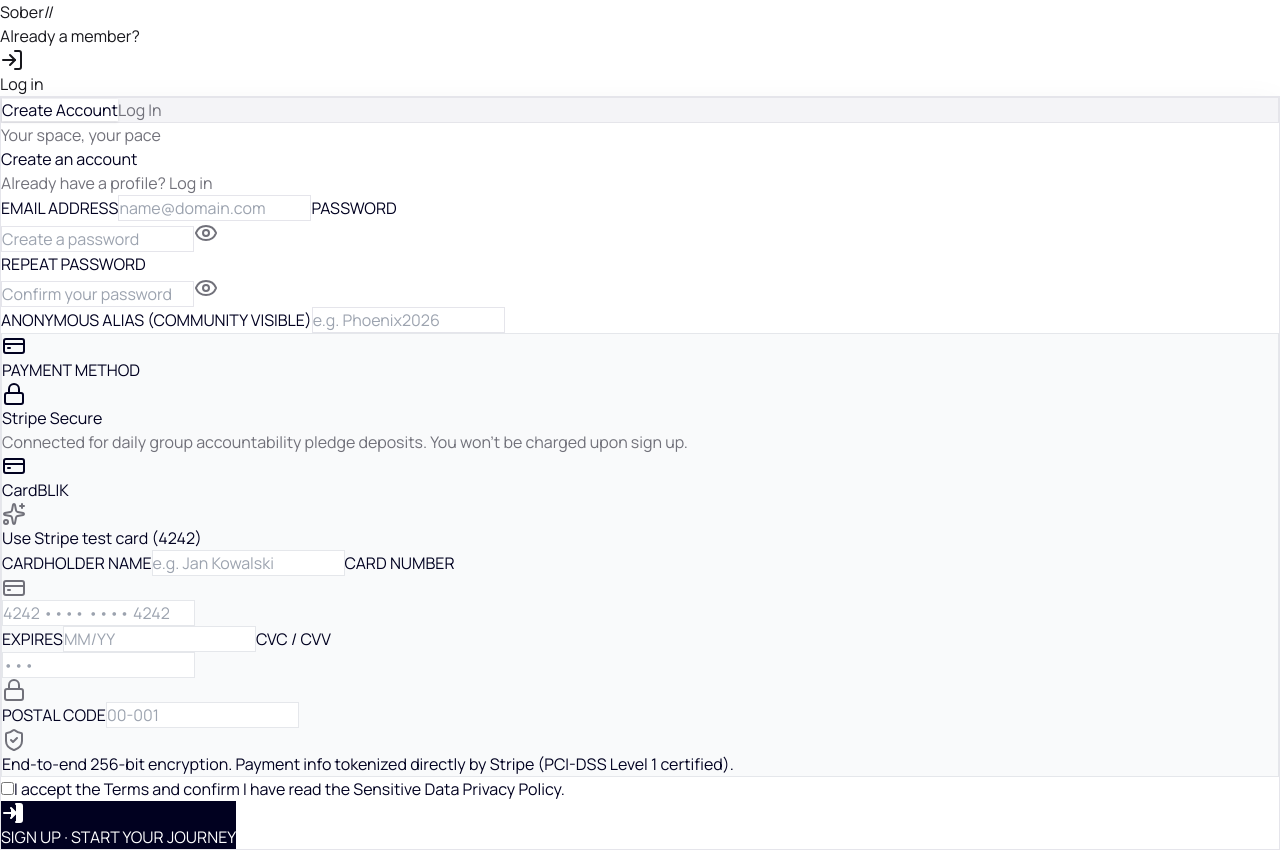
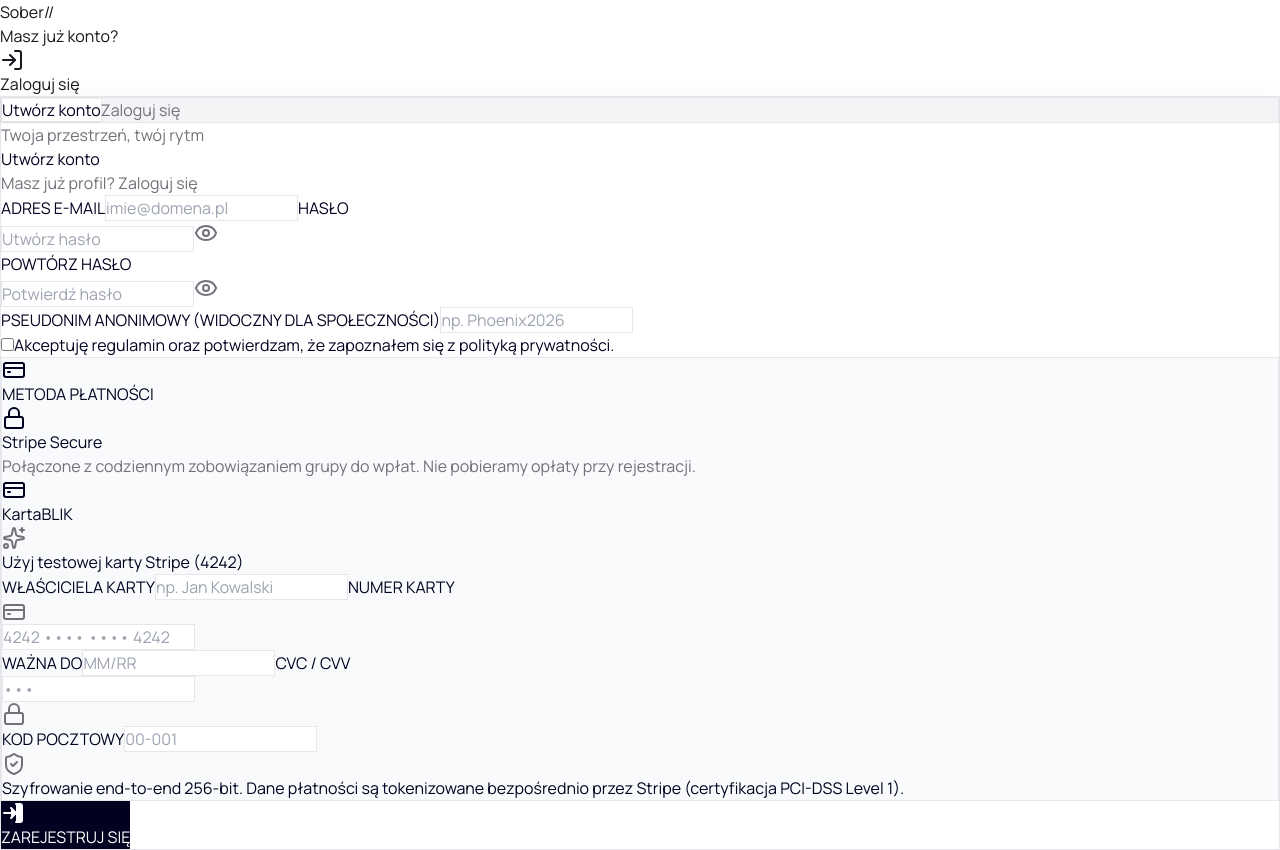
Before and after one commit to Solvro-Rio-De-Janeiro/HackYeah2026, a React (Vite) app in the folder apps/frontend/: page /signup in a window 1280 px wide. Built offline with nearby package versions, Linux system fonts and the light colour scheme.

Commit message:
refactor: translate auth

```diff
--- a/apps/frontend/src/app/components/Header.tsx
+++ b/apps/frontend/src/app/components/Header.tsx
@@ -12,7 +12,7 @@ export function Header() {
 
       <div className="text-[#777781] text-xs tracking-tight flex items-center gap-4">
         <span className="hidden sm:inline">
-          {isLoginPage ? "Don't have an account?" : "Already a member?"}
+          {isLoginPage ? "Nie masz konta?" : "Masz już konto?"}
         </span>
         <Link
           to={isLoginPage ? "/signup" : "/login"}
@@ -21,7 +21,7 @@ export function Header() {
           <span className="text-xs">
             <LogIn className="size-4" />
           </span>
-          {isLoginPage ? "Sign up" : "Log in"}
+          {isLoginPage ? "Zarejestruj się" : "Zaloguj się"}
         </Link>
       </div>
     </header>
--- a/apps/frontend/src/app/components/payment-method-section.tsx
+++ b/apps/frontend/src/app/components/payment-method-section.tsx
@@ -100,7 +100,7 @@ export function PaymentMethodSection({
         <div className="flex items-center gap-1.5">
           <CreditCard className="size-4 text-slate-700 dark:text-white" />
           <span className="text-slate-700 dark:text-white text-[11px] font-mono font-bold tracking-wider uppercase">
-            PAYMENT METHOD
+            METODA PŁATNOŚCI
           </span>
         </div>
 
@@ -114,8 +114,8 @@ export function PaymentMethodSection({
       </div>
 
       <p className="text-xs text-slate-500 dark:text-slate-400 mb-3 leading-relaxed m-0">
-        Connected for daily group accountability pledge deposits. You won't be
-        charged upon sign up.
+        Połączone z codziennym zobowiązaniem grupy do wpłat. Nie pobieramy
+        opłaty przy rejestracji.
       </p>
 
       {/* Payment Method Selector Tabs */}
@@ -137,7 +137,7 @@ export function PaymentMethodSection({
           }`}
         >
           <CreditCard className="size-3.5" />
-          <span>Card</span>
+          <span>Karta</span>
         </button>
 
         <button
@@ -152,7 +152,9 @@ export function PaymentMethodSection({
               : "text-slate-600 dark:text-slate-400 hover:text-black dark:hover:text-white"
           }`}
         >
-          <span className="font-bold tracking-tighter text-[#e0004d]">BLIK</span>
+          <span className="font-bold tracking-tighter text-[#e0004d]">
+            BLIK
+          </span>
         </button>
       </div>
 
@@ -174,13 +176,13 @@ export function PaymentMethodSection({
                 <>
                   <Check className="size-3 text-emerald-600 dark:text-emerald-400" />
                   <span className="text-emerald-600 dark:text-emerald-400">
-                    Loaded test card!
+                    Wczytano kartę testową!
                   </span>
                 </>
               ) : (
                 <>
                   <Sparkles className="size-3" />
-                  <span>Use Stripe test card (4242)</span>
+                  <span>Użyj testowej karty Stripe (4242)</span>
                 </>
               )}
             </button>
@@ -189,12 +191,12 @@ export function PaymentMethodSection({
           {/* Cardholder Name */}
           <label className="grid gap-1">
             <span className="text-slate-500 dark:text-slate-400 text-[10px] font-mono font-medium tracking-wider uppercase">
-              CARDHOLDER NAME
+              WŁAŚCICIELA KARTY
             </span>
             <input
               {...register("cardholderName")}
               type="text"
-              placeholder="e.g. Jan Kowalski"
+              placeholder="np. Jan Kowalski"
               disabled={disabled}
               autoComplete="cc-name"
               className={`w-full h-10 px-3 border rounded bg-white text-black dark:bg-[#161622] dark:text-white text-sm tracking-tight outline-none placeholder:text-slate-400 focus:ring-2 focus:ring-[#010120]/10 transition-all ${
@@ -213,7 +215,7 @@ export function PaymentMethodSection({
           {/* Card Number with brand detection */}
           <label className="grid gap-1">
             <span className="text-slate-500 dark:text-slate-400 text-[10px] font-mono font-medium tracking-wider uppercase">
-              CARD NUMBER
+              NUMER KARTY
             </span>
             <div className="relative flex items-center">
               <CreditCard className="absolute left-3 size-4 text-slate-400 pointer-events-none shrink-0" />
@@ -263,14 +265,14 @@ export function PaymentMethodSection({
           <div className="grid grid-cols-3 gap-2">
             <label className="grid gap-1">
               <span className="text-slate-500 dark:text-slate-400 text-[10px] font-mono font-medium tracking-wider uppercase">
-                EXPIRES
+                WAŻNA DO
               </span>
               <input
                 {...register("cardExpiry")}
                 type="text"
                 value={cardExpiryValue}
                 onChange={handleExpiryChange}
-                placeholder="MM/YY"
+                placeholder="MM/RR"
                 disabled={disabled}
                 autoComplete="cc-exp"
                 maxLength={5}
@@ -317,7 +319,7 @@ export function PaymentMethodSection({
 
             <label className="grid gap-1">
               <span className="text-slate-500 dark:text-slate-400 text-[10px] font-mono font-medium tracking-wider uppercase">
-                POSTAL CODE
+                KOD POCZTOWY
               </span>
               <input
                 {...register("postalCode")}
@@ -387,8 +389,8 @@ export function PaymentMethodSection({
       <div className="flex items-center gap-2 pt-3 mt-3 border-t border-slate-200/80 dark:border-white/10 text-slate-500 dark:text-slate-400 text-[11px] leading-tight">
         <ShieldCheck className="size-4 shrink-0 text-emerald-600 dark:text-emerald-400" />
         <span>
-          End-to-end 256-bit encryption. Payment info tokenized directly by
-          Stripe (PCI-DSS Level 1 certified).
+          Szyfrowanie end-to-end 256-bit. Dane płatności są tokenizowane
+          bezpośrednio przez Stripe (certyfikacja PCI-DSS Level 1).
         </span>
       </div>
 
--- a/apps/frontend/src/app/pages/login-page.tsx
+++ b/apps/frontend/src/app/pages/login-page.tsx
@@ -1,6 +1,6 @@
 import { useState } from "react";
 import { Link, useNavigate } from "react-router-dom";
-import { useForm } from "react-hook-form";
+import { SubmitHandler, useForm } from "react-hook-form";
 import { LoginFormData, loginFormSchema } from "../schemas/login-form-schema";
 import { zodResolver } from "@hookform/resolvers/zod";
 import { LogIn } from "lucide-react";
@@ -23,7 +23,7 @@ export function LoginPage() {
     },
   });
 
-  async function onSubmit(formData: LoginFormData) {
+  const onSubmit: SubmitHandler<LoginFormData> = async (formData) => {
     const API_URL = import.meta.env.VITE_API_URL || "";
     setServerError(null);
     const { email, password } = formData;
@@ -40,9 +40,9 @@ export function LoginPage() {
 
       if (!response.ok) {
         if (response.status === 401) {
-          throw new Error("Invalid email or password");
+          throw new Error("Nieprawidłowy adres e-mail lub hasło");
         }
-        throw new Error("Something went wrong. Please try again later.");
+        throw new Error("Coś poszło nie tak. Spróbuj ponownie później.");
       }
 
       navigate("/dashboard");
@@ -51,7 +51,7 @@ export function LoginPage() {
         setServerError(err.message);
       }
     }
-  }
+  };
 
   return (
     <section
@@ -69,7 +69,7 @@ export function LoginPage() {
             aria-selected={false}
             className="auth-tab-inactive py-2 rounded-md text-xs font-mono font-medium tracking-wide uppercase transition-all duration-150 text-center bg-transparent text-slate-500 hover:text-black no-underline"
           >
-            Create Account
+            Utwórz konto
           </Link>
           <Link
             to="/login"
@@ -77,27 +77,27 @@ export function LoginPage() {
             aria-selected={true}
             className="auth-tab-active py-2 rounded-md text-xs font-mono font-semibold tracking-wide uppercase transition-all duration-150 text-center bg-white text-[#010120] shadow-sm no-underline"
           >
-            Log In
+            Zaloguj się
           </Link>
         </div>
 
         <header className="mb-5">
           <p className="m-0 mb-1.5 text-[#85858e] text-[10px] font-mono tracking-widest uppercase">
-            Resume progress
+            Kontynuuj postępy
           </p>
           <h2
             id="login-title"
             className="m-0 mb-1 text-2xl font-bold tracking-tight text-[#010120] dark:text-white"
           >
-            Welcome back
+            Witaj ponownie
           </h2>
           <p className="m-0 text-[#777781] dark:text-[#a0a0ab] text-sm tracking-tight">
-            Need a private account?{" "}
+            Nie masz konta?{" "}
             <Link
               to="/signup"
               className="p-0 border-0 bg-transparent text-[#010120] dark:text-white font-semibold underline underline-offset-4 hover:text-[#7472d5] dark:hover:text-[#bdbbff]"
             >
-              Sign up
+              Zarejestruj się
             </Link>
           </p>
         </header>
@@ -112,7 +112,7 @@ export function LoginPage() {
           <div className="grid gap-3.5">
             <label className="grid gap-1.5">
               <span className="text-slate-500 dark:text-slate-400 text-[10px] font-mono font-medium tracking-wider uppercase">
-                EMAIL ADDRESS
+                ADRES E-MAIL
               </span>
               <input
                 {...register("email")}
@@ -135,7 +135,7 @@ export function LoginPage() {
 
             <label className="grid gap-1.5">
               <span className="text-slate-500 dark:text-slate-400 text-[10px] font-mono font-medium tracking-wider uppercase">
-                PASSWORD
+                HASŁO
               </span>
 
               <PasswordInput
@@ -143,7 +143,7 @@ export function LoginPage() {
                 error={errors.password != null}
                 disabled={isSubmitting}
                 autoComplete="current-password"
-                placeholder="Enter password"
+                placeholder="Wprowadź hasło"
               />
               {errors.password && (
                 <p className="text-red-500 text-xs mt-1 m-0">
@@ -161,13 +161,13 @@ export function LoginPage() {
                 className="w-4 h-4 rounded border border-slate-300 accent-[#010120] cursor-pointer"
                 disabled={isSubmitting}
               />
-              <span>Remember me</span>
+              <span>Zapamiętaj mnie</span>
             </label>
             <Link
               to="/forgot-password"
               className="text-slate-500 dark:text-slate-400 hover:text-[#010120] dark:hover:text-white hover:underline"
             >
-              Forgot password?
+              Zapomniałeś hasła?
             </Link>
           </div>
 
@@ -177,11 +177,11 @@ export function LoginPage() {
             className="auth-submit-btn group w-full h-12 flex items-center justify-center gap-2 border border-black rounded-lg bg-black text-white hover:bg-neutral-800 active:translate-y-0 font-mono text-xs font-semibold tracking-wider uppercase shadow-md transition-all duration-150 hover:-translate-y-0.5 hover:shadow-lg cursor-pointer disabled:opacity-70 disabled:cursor-not-allowed mt-4"
           >
             {isSubmitting ? (
-              <span>AUTHENTICATING...</span>
+              <span>UWIERZYTELNIANIE...</span>
             ) : (
               <>
                 <LogIn className="size-4" />
-                LOG IN
+                ZALOGUJ SIĘ
               </>
             )}
           </button>
--- a/apps/frontend/src/app/pages/sign-up-page.tsx
+++ b/apps/frontend/src/app/pages/sign-up-page.tsx
@@ -59,7 +59,8 @@ export function SignUpPage() {
       if (!response.ok) {
         const errorData = await response.json();
         throw new Error(
-          errorData?.message || "Registration failed. Please try again.",
+          errorData?.message ||
+            "Rejestracja nie powiodła się. Spróbuj ponownie.",
         );
       }
 
@@ -68,7 +69,7 @@ export function SignUpPage() {
       if (err instanceof Error) {
         setServerError(err.message);
       } else {
-        setServerError("An unexpected error occurred");
+        setServerError("Wystąpił nieoczekiwany błąd");
       }
     }
   }
@@ -78,7 +79,7 @@ export function SignUpPage() {
       aria-labelledby="signup-title"
       className="w-full flex items-center justify-center my-4"
     >
-      <div className="auth-card relative w-full max-w-lg p-6 sm:p-9 border border-[#e5e5eb] rounded-2xl bg-white shadow-[0_10px_35px_rgba(0,0,0,0.05)] transition-all">
+      <div className="auth-card relative w-full max-w-4xl p-6 sm:p-9 border border-[#e5e5eb] rounded-2xl bg-white shadow-[0_10px_35px_rgba(0,0,0,0.05)] transition-all">
         <div
           className="auth-tabs grid grid-cols-2 bg-[#f4f4f7] rounded-lg p-1 mb-6 border border-[#e5e5ea]"
           role="tablist"
@@ -89,7 +90,7 @@ export function SignUpPage() {
             aria-selected={true}
             className="auth-tab-active py-2 rounded-md text-xs font-mono font-semibold tracking-wide uppercase transition-all duration-150 text-center bg-white text-[#010120] shadow-sm no-underline"
           >
-            Create Account
+            Utwórz konto
           </Link>
           <Link
             to="/login"
@@ -97,27 +98,27 @@ export function SignUpPage() {
             aria-selected={false}
             className="auth-tab-inactive py-2 rounded-md text-xs font-mono font-medium tracking-wide uppercase transition-all duration-150 text-center bg-transparent text-slate-500 hover:text-black no-underline"
           >
-            Log In
+            Zaloguj się
           </Link>
         </div>
 
         <header className="mb-5">
           <p className="m-0 mb-1.5 text-[#85858e] text-[10px] font-mono tracking-widest uppercase">
-            Your space, your pace
+            Twoja przestrzeń, twój rytm
           </p>
           <h2
             id="signup-title"
             className="m-0 mb-1 text-2xl font-semibold tracking-tight text-black dark:text-white"
           >
-            Create an account
+            Utwórz konto
           </h2>
           <p className="m-0 text-[#777781] dark:text-[#a0a0ab] text-sm tracking-tight">
-            Already have a profile?{" "}
+            Masz już profil?{" "}
             <Link
               to="/login"
               className="p-0 border-0 bg-transparent text-black dark:text-white font-semibold underline underline-offset-4 hover:text-blue-600 dark:hover:text-blue-400"
             >
-              Log in
+              Zaloguj się
             </Link>
           </p>
         </header>
@@ -129,16 +130,17 @@ export function SignUpPage() {
             </div>
           )}
 
-          <div className="grid gap-3.5">
-            <label className="grid gap-1.5">
+          <div className="grid md:grid-cols-2 gap-3.5">
+            <div className="flex flex-col w-full gap-3.5 items-start">
+              <label className="grid gap-1.5 w-full">
                 <span className="text-slate-500 dark:text-slate-400 text-[10px] font-mono font-medium tracking-wider uppercase">
-                EMAIL ADDRESS
+                  ADRES E-MAIL
                 </span>
                 <input
                   {...register("email")}
                   type="email"
                   disabled={isSubmitting}
-                placeholder="name@domain.com"
+                  placeholder="imie@domena.pl"
                   autoComplete="email"
                   className={`w-full h-11 px-3.5 border rounded bg-white text-black dark:bg-[#161622] dark:text-white text-sm tracking-tight outline-none placeholder:text-slate-400 focus:ring-2 focus:ring-[#010120]/10 transition-all duration-150 ${
                     errors.email
@@ -154,14 +156,14 @@ export function SignUpPage() {
                 )}
               </label>
 
-            <label className="grid gap-1.5">
+              <label className="grid gap-1.5 w-full">
                 <span className="text-slate-500 dark:text-slate-400 text-[10px] font-mono font-medium tracking-wider uppercase">
-                PASSWORD
+                  HASŁO
                 </span>
                 <PasswordInput
                   {...register("password")}
                   error={errors.password != null}
-                placeholder="Create a password"
+                  placeholder="Utwórz hasło"
                   disabled={isSubmitting}
                   autoComplete="new-password"
                 />
@@ -172,14 +174,14 @@ export function SignUpPage() {
                 )}
               </label>
 
-            <label className="grid gap-1.5">
+              <label className="grid gap-1.5 w-full">
                 <span className="text-slate-500 dark:text-slate-400 text-[10px] font-mono font-medium tracking-wider uppercase">
-                REPEAT PASSWORD
+                  POWTÓRZ HASŁO
                 </span>
                 <PasswordInput
                   {...register("repeatPassword")}
                   error={errors.repeatPassword != null}
-                placeholder="Confirm your password"
+                  placeholder="Potwierdź hasło"
                   disabled={isSubmitting}
                   autoComplete="new-password"
                 />
@@ -190,15 +192,17 @@ export function SignUpPage() {
                 )}
               </label>
 
-            <label className="grid gap-1.5">
+              <label className="grid gap-1.5 w-full">
                 <span className="text-slate-500 dark:text-slate-400 text-[10px] font-mono font-medium tracking-wider uppercase">
-                ANONYMOUS ALIAS{" "}
-                <em className="not-italic opacity-70">(COMMUNITY VISIBLE)</em>
+                  PSEUDONIM ANONIMOWY{" "}
+                  <em className="not-italic opacity-70">
+                    (WIDOCZNY DLA SPOŁECZNOŚCI)
+                  </em>
                 </span>
                 <input
                   {...register("username")}
                   type="text"
-                placeholder="e.g. Phoenix2026"
+                  placeholder="np. Phoenix2026"
                   disabled={isSubmitting}
                   autoComplete="username"
                   className={`w-full h-11 px-3.5 border rounded bg-white text-black dark:bg-[#161622] dark:text-white text-sm tracking-tight outline-none placeholder:text-slate-400 focus:ring-2 focus:ring-[#010120]/10 transition-all duration-150 ${
@@ -214,17 +218,6 @@ export function SignUpPage() {
                   </p>
                 )}
               </label>
-          </div>
-
-          {/* Payment Method Section (Stripe integration) */}
-          <PaymentMethodSection
-            register={register}
-            errors={errors}
-            setValue={setValue}
-            watch={watch}
-            disabled={isSubmitting}
-          />
-
               <label className="my-3 text-xs leading-relaxed text-[#010120] cursor-pointer">
                 <div className="flex items-start gap-2 w-full">
                   <input
@@ -238,21 +231,21 @@ export function SignUpPage() {
                     }`}
                   />
                   <span className="text-[#010120] font-normal leading-relaxed">
-                I accept the{" "}
+                    Akceptuję{" "}
                     <a
                       href="#terms"
                       onClick={(e) => e.preventDefault()}
                       className="text-[#010120] font-bold underline underline-offset-2 hover:opacity-80"
                     >
-                  Terms
+                      regulamin
                     </a>{" "}
-                and confirm I have read the{" "}
+                    oraz potwierdzam, że zapoznałem się z{" "}
                     <a
                       href="#privacy"
                       onClick={(e) => e.preventDefault()}
                       className="text-[#010120] font-bold underline underline-offset-2 hover:opacity-80"
                     >
-                  Sensitive Data Privacy Policy
+                      polityką prywatności
                     </a>
                     .
                   </span>
@@ -264,6 +257,16 @@ export function SignUpPage() {
                   </p>
                 )}
               </label>
+            </div>
+
+            <PaymentMethodSection
+              register={register}
+              errors={errors}
+              setValue={setValue}
+              watch={watch}
+              disabled={isSubmitting}
+            />
+          </div>
 
           <button
             type="submit"
@@ -271,12 +274,12 @@ export function SignUpPage() {
             className="auth-submit-btn group w-full h-12 flex items-center justify-center gap-2 border border-[#010120] rounded-lg bg-[#010120] text-white hover:bg-[#1a1a36] active:translate-y-0 font-mono text-xs font-semibold tracking-wider uppercase shadow-md transition-all duration-150 hover:-translate-y-0.5 hover:shadow-lg cursor-pointer disabled:opacity-70 disabled:cursor-not-allowed mt-1"
           >
             {isSubmitting ? (
-              <span className="text-white font-semibold">AUTHENTICATING...</span>
+              <span className="text-white font-semibold">REJESTRACJA...</span>
             ) : (
               <>
                 <LogIn className="size-4 text-white" />
                 <span className="text-white font-bold tracking-wider">
-                  SIGN UP · START YOUR JOURNEY
+                  ZAREJESTRUJ SIĘ
                 </span>
               </>
             )}
--- a/apps/frontend/src/app/schemas/login-form-schema.ts
+++ b/apps/frontend/src/app/schemas/login-form-schema.ts
@@ -1,11 +1,11 @@
 import { z } from "zod";
 
 export const loginFormSchema = z.object({
-  email: z.email({ message: "Please enter a valid email address" }),
+  email: z.email({ message: "Wprowadź poprawny adres e-mail" }),
   password: z
     .string()
-    .min(1, "Password is required")
-    .min(8, "Password must be at least 8 characters long"),
+    .min(1, "Hasło jest wymagane")
+    .min(8, "Hasło musi mieć co najmniej 8 znaków"),
   rememberMe: z.boolean(),
 });
 
```
Also changed, not shown: apps/frontend/src/app/schemas/register-form-schema.ts (+20 -20 lines). Lines whose indentation alone changed are shown as unchanged.
